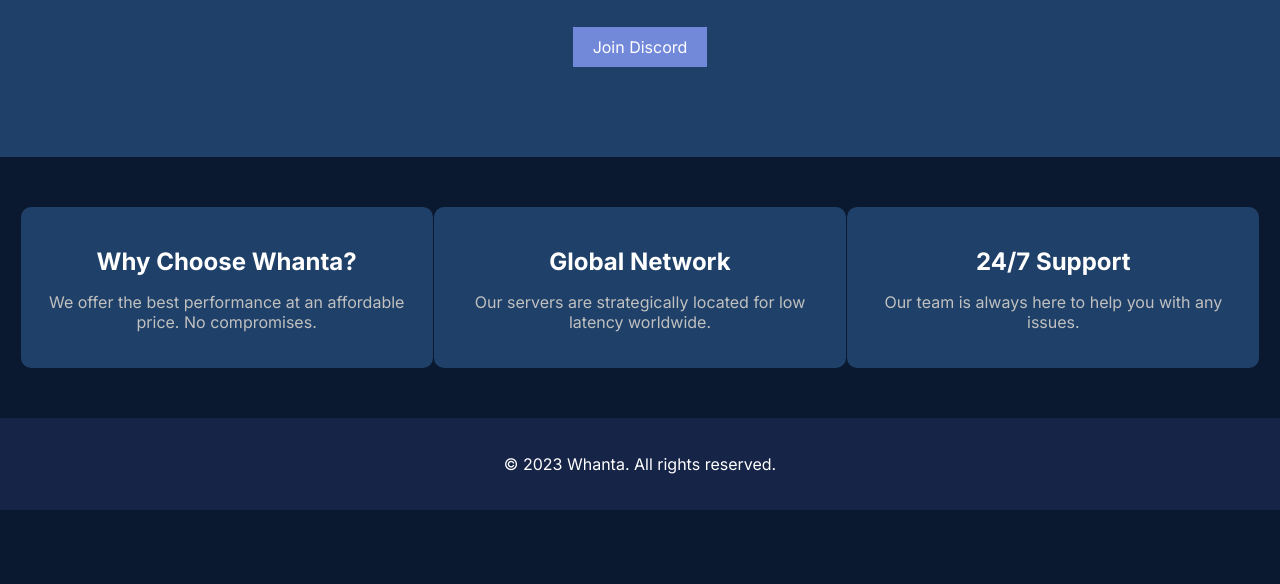
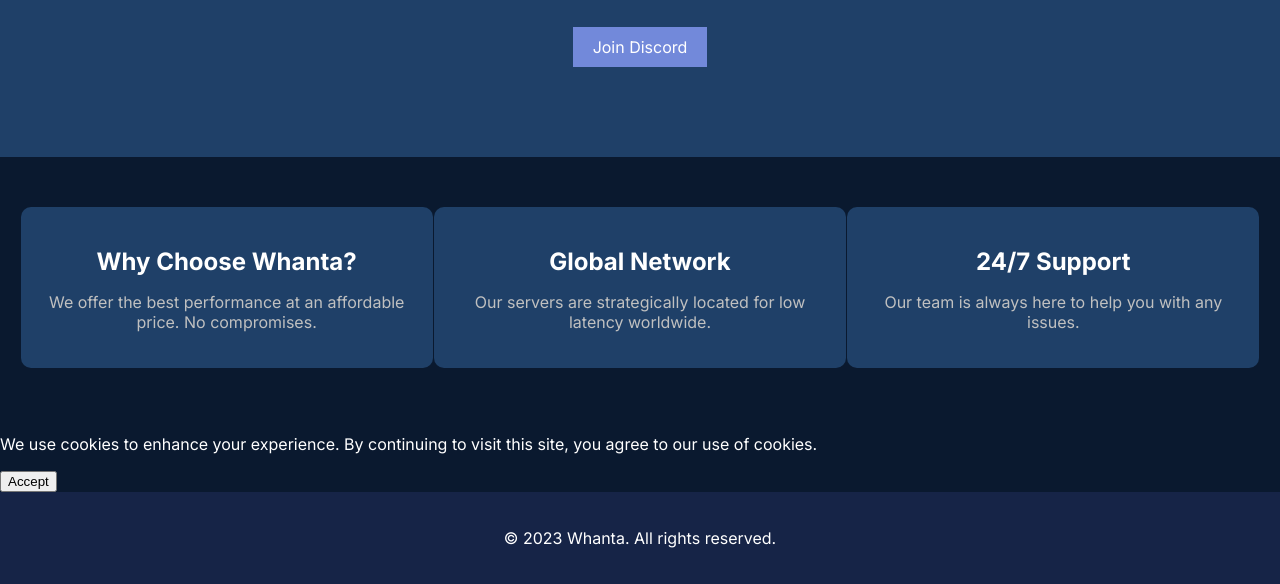
Before and after one commit to elhouso/wetratxyz, a plain HTML site: page index.html in a window 1280 px wide. Shown: the part 335-919 px from the top of the page. Before the commit the page ends 845 px from the top, so only its background shows below. Drawn offline with Linux system fonts and the light colour scheme; a script that the page names is missing.

Commit message:
Update index.html

```diff
--- a/index.html
+++ b/index.html
@@ -41,6 +41,12 @@
         </div>
     </section>
 
+    <!-- Cookies Popup -->
+    <div id="cookies-popup" class="cookies-popup">
+        <p>We use cookies to enhance your experience. By continuing to visit this site, you agree to our use of cookies.</p>
+        <button id="accept-cookies">Accept</button>
+    </div>
+
     <footer>
         <p>&copy; 2023 Whanta. All rights reserved.</p>
     </footer>
```
